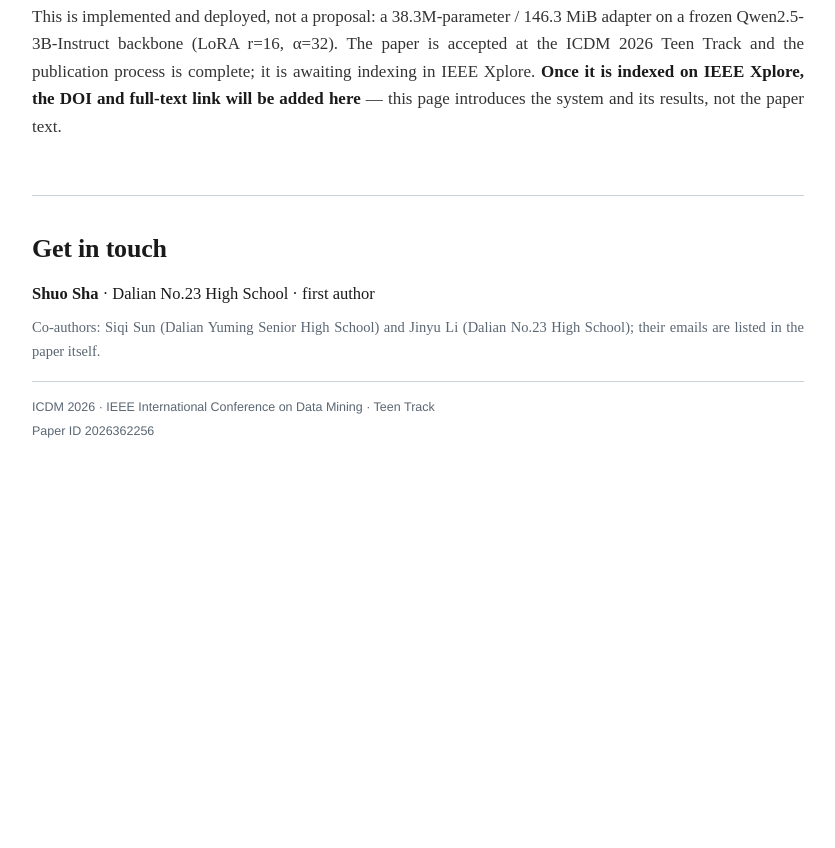
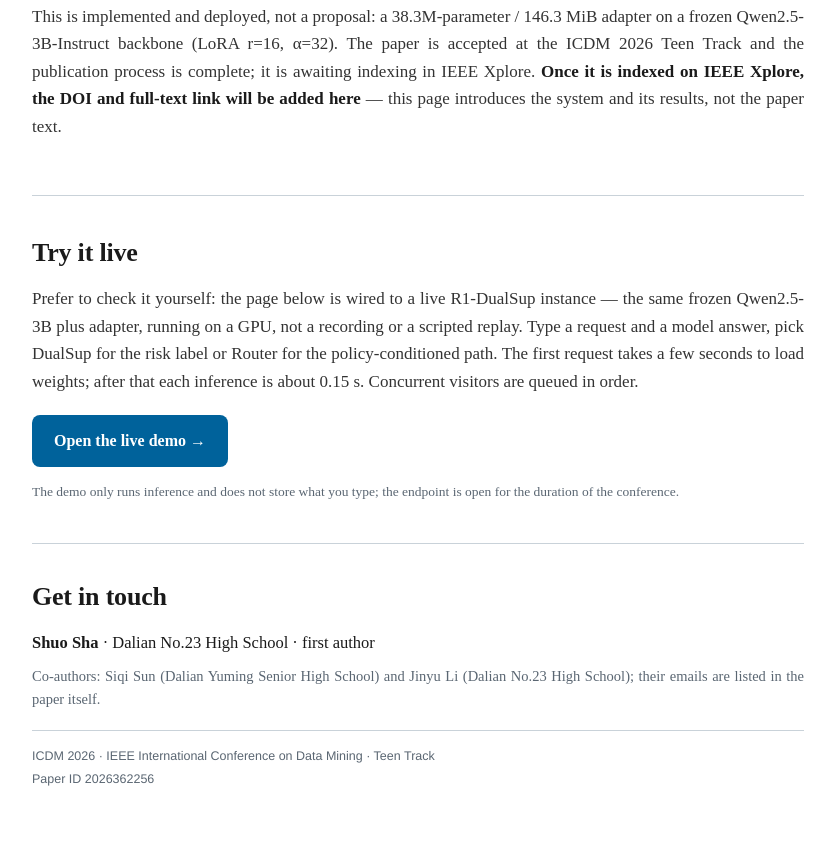
Before and after one commit to Solid-Sea/icdm2026-landing, a plain HTML site: page xguard/index.html in a window 1280 px wide. Shown: the part 3256-4104 px from the top of the page, without its empty margins (222-1057 px from the left). Before the commit the page ends 3756 px from the top, so only its background shows below. Drawn offline with Linux system fonts and the light colour scheme.

Commit message:
xguard: 加在线体验台入口（s30275.solidsea.cn，真实 GPU 推理）；首页加 demo 链接

```diff
--- a/xguard/index.html
+++ b/xguard/index.html
@@ -85,6 +85,10 @@
   .contact{font-size:16.5px;margin:0 0 8px}
   a{color:var(--ieee);text-decoration:none;border-bottom:1px solid rgba(0,98,155,.35);word-break:break-all}
   a:hover{border-bottom-color:var(--ieee)}
+  .cta{display:inline-flex;align-items:center;gap:8px;background:var(--ieee);color:#fff;
+       padding:13px 22px;border-radius:8px;border:0;font-weight:700;font-size:16px;margin:6px 0 4px;
+       transition:background .15s}
+  .cta:hover{background:#00507d;border-bottom:1px solid transparent;color:#fff}
   .meta{font-family:var(--sans);font-size:12.5px;color:var(--muted);line-height:1.9;
         margin-top:18px;border-top:1px solid var(--rule);padding-top:14px}
 
@@ -233,6 +237,21 @@
     </p>
   </section>
 
+  <section>
+    <h2><span class="zh">在线体验</span><span class="en">Try it live</span></h2>
+    <p>
+      <span class="zh">不想只看图表，可以直接自己试一次：打开的页面连着正在运行的 R1-DualSup（同一套冻结 Qwen2.5-3B + 适配器，跑在一张 GPU 上，不是录屏也不是脚本回放）。输入一条请求和一段模型回答，选 DualSup 看风险标签，选 Router 看动态策略下的判定路径。首次请求需要几秒加载权重，之后单条推理约 0.15 秒；多人同时点会按顺序排队。</span>
+      <span class="en">Prefer to check it yourself: the page below is wired to a live R1-DualSup instance — the same frozen Qwen2.5-3B plus adapter, running on a GPU, not a recording or a scripted replay. Type a request and a model answer, pick DualSup for the risk label or Router for the policy-conditioned path. The first request takes a few seconds to load weights; after that each inference is about 0.15 s. Concurrent visitors are queued in order.</span>
+    </p>
+    <a class="cta" href="https://s30275.solidsea.cn/" target="_blank" rel="noopener">
+      <span class="zh">打开在线体验台 →</span><span class="en">Open the live demo →</span>
+    </a>
+    <p style="font-size:13.5px;color:var(--muted);margin:10px 0 0">
+      <span class="zh">演示服务只做推理，不保存输入内容；服务为答辩期间临时开放。</span>
+      <span class="en">The demo only runs inference and does not store what you type; the endpoint is open for the duration of the conference.</span>
+    </p>
+  </section>
+
   <footer>
     <h2><span class="zh">聊聊</span><span class="en">Get in touch</span></h2>
     <div class="contact"><b><span class="zh">沙硕</span><span class="en">Shuo Sha</span></b> · <span class="zh">大连市第二十三中学 · 第一作者</span><span class="en">Dalian No.23 High School · first author</span></div>
```
Also changed, not shown: index.html (+9 -0 lines).
